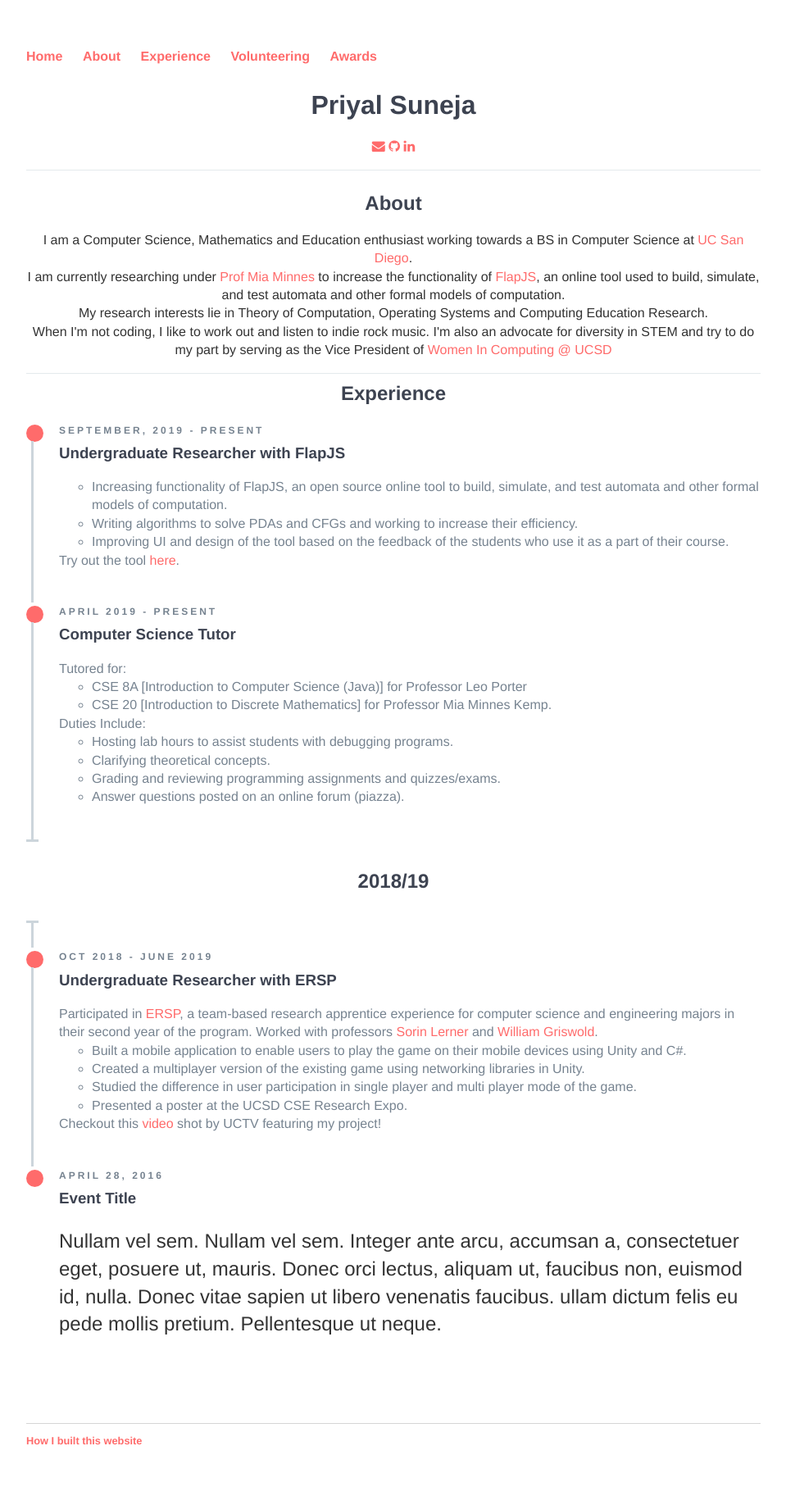
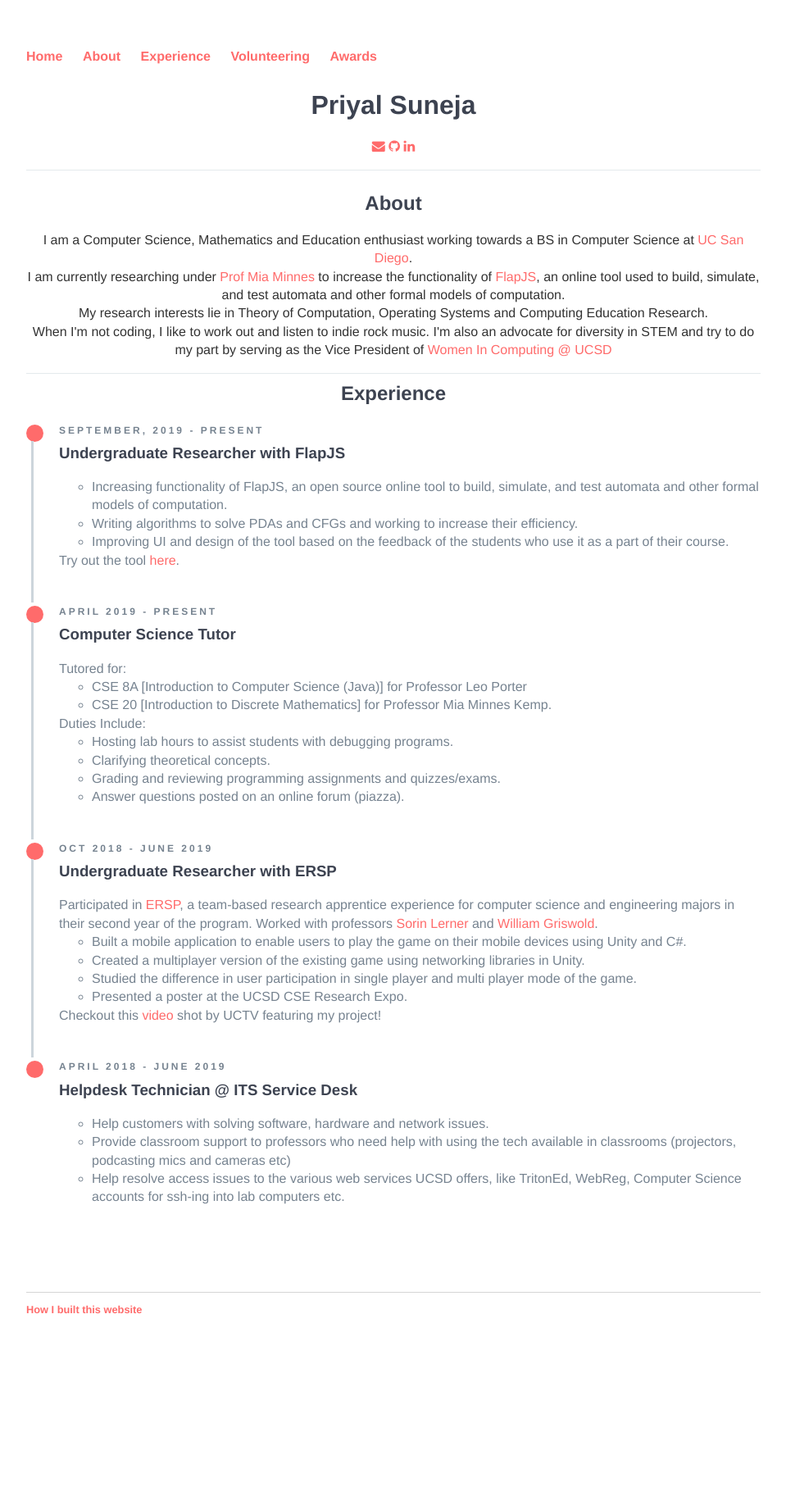
Before and after one commit to p-suneja/p-suneja.github.io, a Jekyll site: the page built from index.html, in a window 1280 px wide. Shown: the whole page at 82% size, without its empty margins (160-1119 px from the left). Built offline with Jekyll 4.4.1, drawn with Linux system fonts in a browser that asks for light colours; nearby versions of some CDN libraries; after the commit the page ends 1665 px from its top, so only the background shows below that.

Commit message:
Added ITS

```diff
--- a/index.html
+++ b/index.html
@@ -60,13 +60,13 @@ title: Priyal's Homepage
 			    </ul>
                     </div>
                 </li>
-                <li class="timeline-item period">
+                <!-- <li class="timeline-item period">
                     <div class="timeline-info"></div>
                     <div class="timeline-marker"></div>
                     <div class="timeline-content">
                         <h2 class="timeline-title">2018/19</h2>
                     </div>
-                </li>
+                </li> -->
                 <li class="timeline-item">
                     <div class="timeline-info">
                         <span>Oct 2018 - June 2019</span>
@@ -86,13 +86,16 @@ title: Priyal's Homepage
                 </li>
                 <li class="timeline-item">
                     <div class="timeline-info">
-                        <span>April 28, 2016</span>
+                        <span>April 2018 - June 2019</span>
                     </div>
                     <div class="timeline-marker"></div>
                     <div class="timeline-content">
-                        <h3 class="timeline-title">Event Title</h3>
-                        <p>Nullam vel sem. Nullam vel sem. Integer ante arcu, accumsan a, consectetuer eget, posuere ut, mauris. Donec orci lectus, aliquam ut, faucibus non, euismod id, nulla. Donec vitae sapien ut libero venenatis faucibus. ullam dictum felis
-                            eu pede mollis pretium. Pellentesque ut neque. </p>
+                        <h3 class="timeline-title">Helpdesk Technician @ ITS Service Desk</h3>
+                        <ul>
+				<li> Help customers with solving software, hardware and network issues. </li>
+				<li> Provide classroom support to professors who need help with using the tech available in classrooms (projectors, podcasting mics and cameras etc) </li>
+				<li> Help resolve access issues to the various web services UCSD offers, like TritonEd, WebReg, Computer Science accounts for ssh-ing into lab computers etc. </li>
+			    </ul>
                     </div>
                 </li>
             </ul>
```
